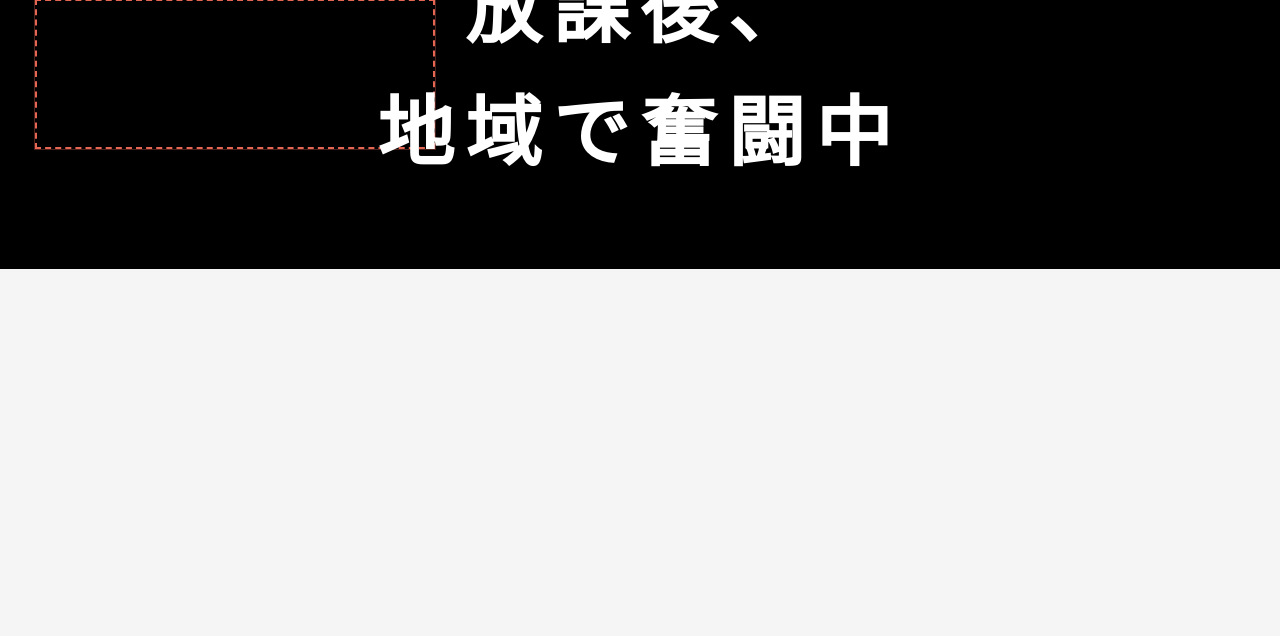
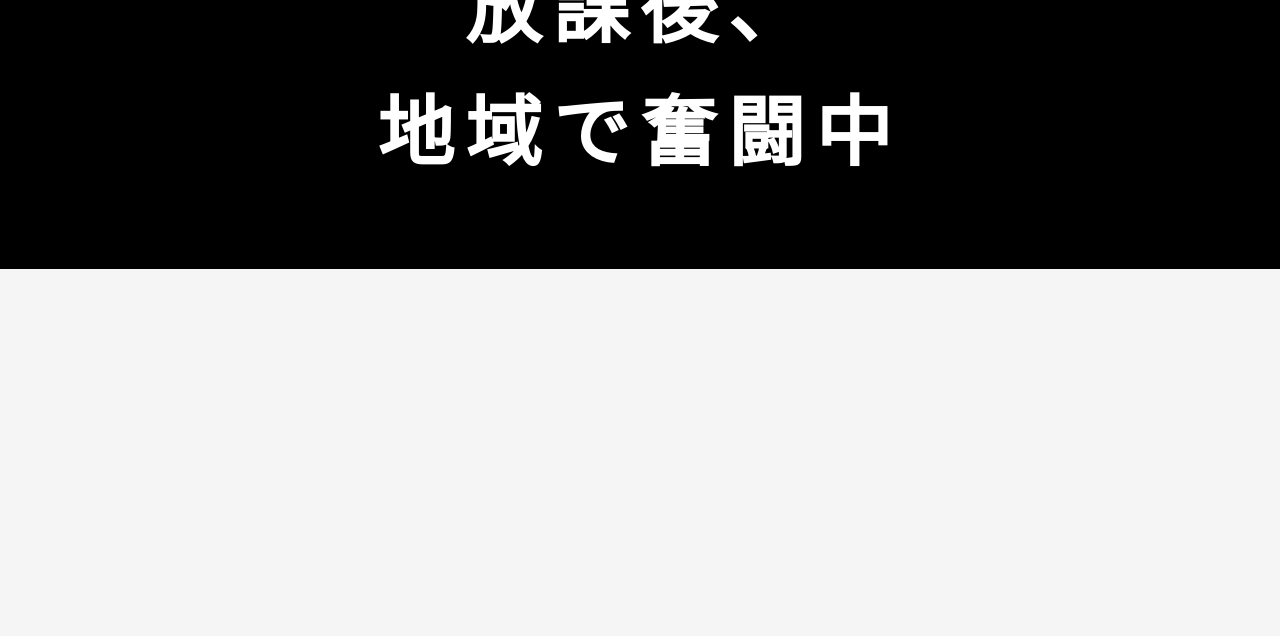
Before and after one commit to yuu0428/arc, a plain HTML site: page index.html in a window 1280 px wide. Shown: the part 1051-1687 px from the top of the page. Drawn offline with Linux system fonts and the light colour scheme.

Commit message:
ガイド枠を非表示

```diff
--- a/style.css
+++ b/style.css
@@ -1,4 +1,4 @@
-.guide-box {
+/*.guide-box {
   position: absolute;
   z-index: 20;
   pointer-events: none;
@@ -11,6 +11,7 @@
   height: 150px;
   transition: box-shadow 0.2s ease;
 }
+*/
 
 .logo-placement {
   position: absolute;
```
